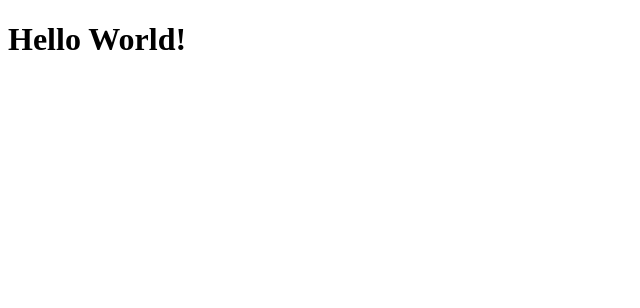
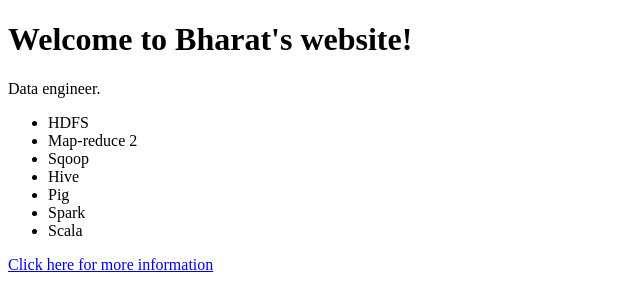
Before and after one commit to babulnayek/babulnayek.github.io, a plain HTML site: page index.html in a window 1280 px wide. Shown: the whole page, without its empty margins (0-640 px from the left). Drawn offline with Linux system fonts and the light colour scheme.

Commit message:
Update index.html

```diff
--- a/index.html
+++ b/index.html
@@ -1,11 +1,20 @@
 <!DOCTYPE html>
 <html>
   <head>
-    <title>Hello, World!</title> <link rel="stylesheet" href="styles.css" />
+    <title>My Website</title>
   </head>
   <body>
-      <h1 class="title">Hello World! </h1>
-      <p id="currentTime"></p>
-      <script src="script.js"></script>
+    <h1>Welcome to Bharat's website!</h1>
+    <p> Data engineer.</p>
+    <ul>
+      <li>HDFS</li>
+      <li>Map-reduce 2</li>
+      <li>Sqoop</li>
+      <li>Hive</li>
+      <li>Pig</li>
+      <li>Spark</li>
+      <li>Scala</li>
+    </ul>
+    <a href="https://www.example.com">Click here for more information</a>
   </body>
 </html>
```
